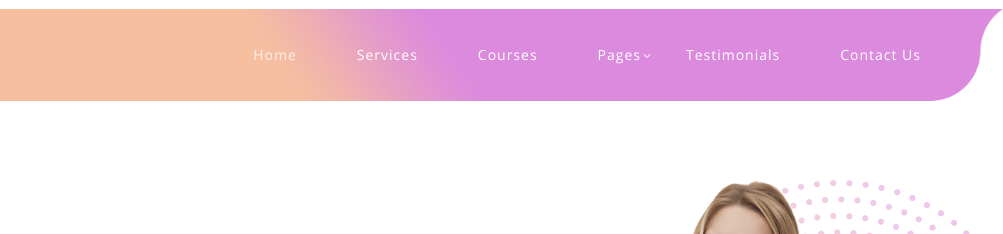
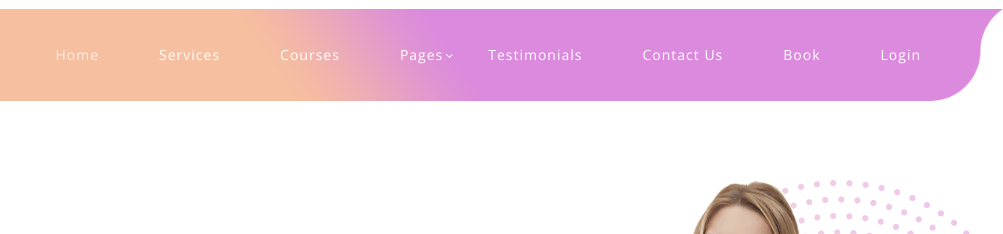
Before and after one commit to fathaninformatika/tugas_akhir_fathan, a plain HTML site: page index.html in a window 1280 px wide. Shown: the top 234 px of the page, 277-1280 px from the left. Drawn offline with nearby package versions, Linux system fonts and the light colour scheme.

Commit message:
Update index.html

```diff
--- a/index.html
+++ b/index.html
@@ -58,6 +58,8 @@ https://templatemo.com/tm-573-eduwell
                           </li>
                           <li class="scroll-to-section"><a href="#testimonials">Testimonials</a></li>
                           <li class="scroll-to-section"><a href="#contact-section">Contact Us</a></li>
+                          <li><a href="#contact-section" class="nav-cta">Book </a></li>
+                          <li><a href="login/index.html" class="nav-cta">Login </a></li>
                       </ul>
                       <a class='menu-trigger'>
                           <span>Menu</span>
```
